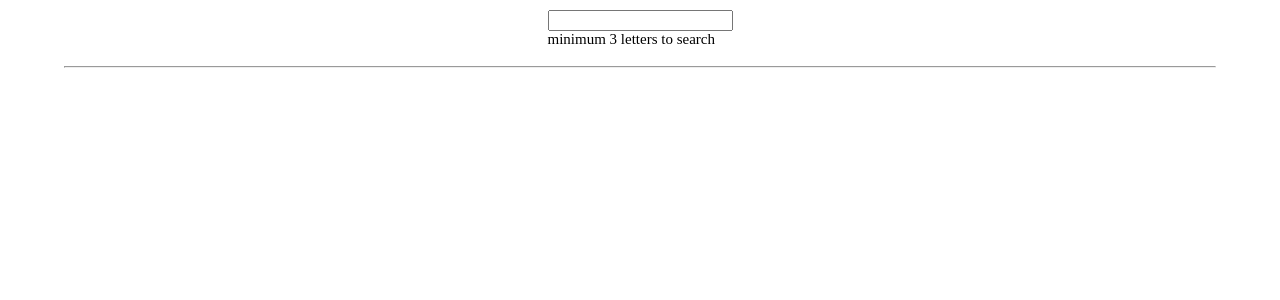
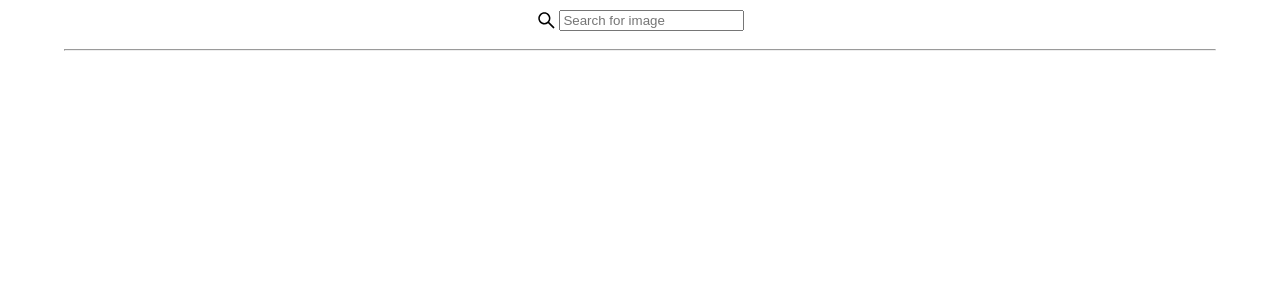
Before and after one commit to florianKProjects/ImageSearch, a React (Create React App) app: page / in a window 1280 px wide. Shown: the top 300 px of the page. Built offline with nearby package versions, Linux system fonts and the light colour scheme.

Commit message:
adding debounce to the search, fixing some images cards style

```diff
--- a/package.json
+++ b/package.json
@@ -8,8 +8,10 @@
     "@testing-library/react": "^13.3.0",
     "@testing-library/user-event": "^13.5.0",
     "axios": "^0.27.2",
+    "lodash.debounce": "^4.0.8",
     "react": "^18.2.0",
     "react-dom": "^18.2.0",
+    "react-icons": "^4.4.0",
     "react-loader-spinner": "^5.1.5",
     "react-redux": "^8.0.2",
     "react-scripts": "5.0.1",
--- a/src/App.js
+++ b/src/App.js
@@ -1,14 +1,17 @@
-import React, { useState, useEffect } from "react";
+import React from "react";
 
 import "./App.css";
 import { Provider } from "react-redux";
 import store from "./redux/store";
 import ImagesCards from "./components/images-cards/ImagesCards";
+import SearchInput from "./components/search-input/SearchInput";
 
 function App() {
   return (
     <Provider store={store}>
       <div className="app-body">
+        <SearchInput />
+        <hr className="separator" />
         <ImagesCards />
       </div>
     </Provider>
--- a/src/components/image-card/ImageCard.css
+++ b/src/components/image-card/ImageCard.css
@@ -3,7 +3,6 @@ li {
   margin: 1rem;
   overflow: hidden;
   border-radius: 15px;
-
   box-shadow: 0 0 3rem -1rem rgba(0, 0, 0, 0.5);
   transition: transform 0.1s ease-in-out, box-shadow 0.1s;
 }
--- a/src/components/image-card/ImageCard.js
+++ b/src/components/image-card/ImageCard.js
@@ -1,9 +1,9 @@
 import React from "react";
 import "./ImageCard.css";
-const ImageCard = ({ _ref = undefined, url, imageId }) => {
+const ImageCard = ({ _ref = undefined, url, description }) => {
   return (
     <li className="image-card" ref={_ref}>
-      <img src={url} loading="lazy"></img>
+      <img src={url} loading="lazy" alt={description}></img>
     </li>
   );
 };
--- a/src/components/images-cards/ImagesCards.css
+++ b/src/components/images-cards/ImagesCards.css
@@ -1,12 +1,13 @@
 .images {
-  display: block;
   margin: 1rem auto;
   padding: 0;
   list-style: none;
+  display: inline-block;
+  margin: 0;
+  padding: 0;
+  zoom: 1;
 }
 .images-body {
-  width: 90%;
+  width: 100%;
+  text-align: center;
 }
-.search-body {
-  margin: 10px;
-}
--- a/src/components/images-cards/ImagesCards.js
+++ b/src/components/images-cards/ImagesCards.js
@@ -1,4 +1,4 @@
-import React, { useState, useRef, useCallback, Suspense } from "react";
+import React, { useRef, useCallback, Suspense } from "react";
 import ImageCard from "../image-card/ImageCard";
 import { connect } from "react-redux/es/exports";
 import {
@@ -6,32 +6,19 @@ import {
   resetState,
 } from "./../../redux/actions/SearchImageAction";
 import { TailSpin } from "react-loader-spinner";
-
 import "./ImagesCards.css";
 
 const ImagesCards = (props) => {
-  const [searchMovie, setSearchMovie] = useState(""); //search text
-
-  const seachHandler = (e) => {
-    // search hanlder
-    setSearchMovie(e.target.value);
-    if (e.target.value.length >= 3) {
-      props.searchImages(e.target.value, 1);
-    }
-    props.resetState();
-  };
-
   const observer = useRef(); // infinite-scroll call back last com
-  const lastBookElementRef = useCallback(
+  const lastImageElementRef = useCallback(
     (node) => {
       if (props.loading) return;
-      if (props.data.page > props.data.pages && props.data.photo.length != 0)
-        return;
+      if (props.data.page === props.data.pages) return;
       if (observer.current) observer.current.disconnect();
       observer.current = new IntersectionObserver((entries) => {
         if (entries[0].isIntersecting) {
           props.data.page = props.data.page + 1;
-          props.searchImages(searchMovie, props.data.page);
+          props.searchImages(props.imageSearchWord, props.data.page);
         }
       });
       if (node) observer.current.observe(node);
@@ -44,9 +31,10 @@ const ImagesCards = (props) => {
       if (props.data.photo.length === index + 1) {
         return (
           <ImageCard
-            _ref={lastBookElementRef}
+            _ref={lastImageElementRef}
             url={`https://live.staticflickr.com/${image.server}/${image.id}_${image.secret}.jpg`}
             index={index}
+            description={image.title}
             key={index}
           ></ImageCard>
         );
@@ -64,16 +52,6 @@ const ImagesCards = (props) => {
 
   return (
     <>
-      <div className="search-body">
-        <input
-          className="search-bar"
-          type="text"
-          value={searchMovie}
-          onChange={seachHandler}
-        ></input>
-        <div style={{ fontSize: "15px" }}>minimum 3 letters to search</div>
-      </div>
-      <hr className="separator" />
       <div className="images-body">
         <Suspense fallback={<div>Loading</div>}>
           <ul className="images">{createImagesCards()}</ul>
@@ -84,7 +62,7 @@ const ImagesCards = (props) => {
           <></>
         )}
       </div>
-      {props.data.page >= props.data.pages && props.data.photo.length != 0 ? (
+      {props.data.page === props.data.pages ? (
         <div style={{ fontSize: "25px" }}>No more results</div>
       ) : (
         <></>
--- /dev/null
+++ b/src/components/search-input/SeachInput.css
@@ -0,0 +1,5 @@
+.search-body {
+  margin: 10px;
+  display: flex;
+  gap: 3px;
+}
--- /dev/null
+++ b/src/components/search-input/SearchInput.js
@@ -0,0 +1,39 @@
+import React, { useCallback, useState } from "react";
+import { connect } from "react-redux/es/exports";
+import {
+  searchImages,
+  resetState,
+} from "../../redux/actions/SearchImageAction";
+import _debounce from "lodash/debounce";
+import { AiOutlineSearch } from "react-icons/ai";
+
+import "./SeachInput.css";
+
+const SearchInput = (props) => {
+  const [searchImage, setSearchImage] = useState("");
+  const debounceFn = useCallback(_debounce(handleDebounceFn, 500), []);
+
+  const seachHandler = (e) => {
+    setSearchImage(e.target.value);
+    if (e.target.value.length > 2) {
+      debounceFn(e.target.value);
+    }
+    resetState();
+  };
+  function handleDebounceFn(value) {
+    props.searchImages(value, 1);
+  }
+  return (
+    <div className="search-body">
+      <AiOutlineSearch size="1.3em" />
+      <input
+        className="search-bar"
+        type="text"
+        value={searchImage}
+        onChange={seachHandler}
+        placeholder="Search for image"
+      ></input>
+    </div>
+  );
+};
+export default connect(null, { searchImages, resetState })(SearchInput);
--- a/src/redux/actions/SearchImageAction.js
+++ b/src/redux/actions/SearchImageAction.js
@@ -12,7 +12,7 @@ export const searchImages = (searchWorkd, page) => {
     dispatch({ type: request() });
     await imagesApiCallService._searchImages(searchWorkd, page).then(
       (data) => {
-        dispatch(success(data));
+        dispatch(success(data, searchWorkd));
       },
       (error) => {
         dispatch(failure(error.toString()));
@@ -22,8 +22,12 @@ export const searchImages = (searchWorkd, page) => {
   function request() {
     return IMAGE_SEARCH_ACTIONS.IMAGE_SEARCH;
   }
-  function success(data) {
-    return { type: IMAGE_SEARCH_ACTIONS.IMAGE_SEARCH_SUCCESS, payload: data };
+  function success(data, searchWorkd) {
+    return {
+      type: IMAGE_SEARCH_ACTIONS.IMAGE_SEARCH_SUCCESS,
+      payload: data,
+      search: searchWorkd,
+    };
   }
   function failure(error) {
     return { type: IMAGE_SEARCH_ACTIONS.MOVIE_SEARCH_ERROR, error };
--- a/src/redux/reducers/SearchImageReducer.js
+++ b/src/redux/reducers/SearchImageReducer.js
@@ -3,6 +3,7 @@ import { IMAGE_SEARCH_ACTIONS } from "./../actions/SearchImageAction";
 const initialState = {
   loading: false,
   error: false,
+  imageSearchWord: "",
   data: {
     page: 1,
     pages: 0,
@@ -19,10 +20,20 @@ export default (state = initialState, action) => {
         loading: true,
       };
     case IMAGE_SEARCH_ACTIONS.IMAGE_SEARCH_SUCCESS:
+      debugger;
+      if (action.payload.photos.page === 1) {
+        return Object.assign({}, state, {
+          loading: false,
+          error: false,
+          imageSearchWord: action.search,
+          data: { ...action.payload.photos },
+        });
+      }
       let images = state.data.photo.concat(action.payload.photos.photo); // concatenate images results
       return Object.assign({}, state, {
         loading: false,
         error: false,
+        imageSearchWord: action.search,
         data: { ...action.payload.photos, photo: images },
       });
     case IMAGE_SEARCH_ACTIONS.MOVIE_SEARCH_ERROR:
```
Also changed, not shown: 1 other file (tests, documents, lock files or other folders).
